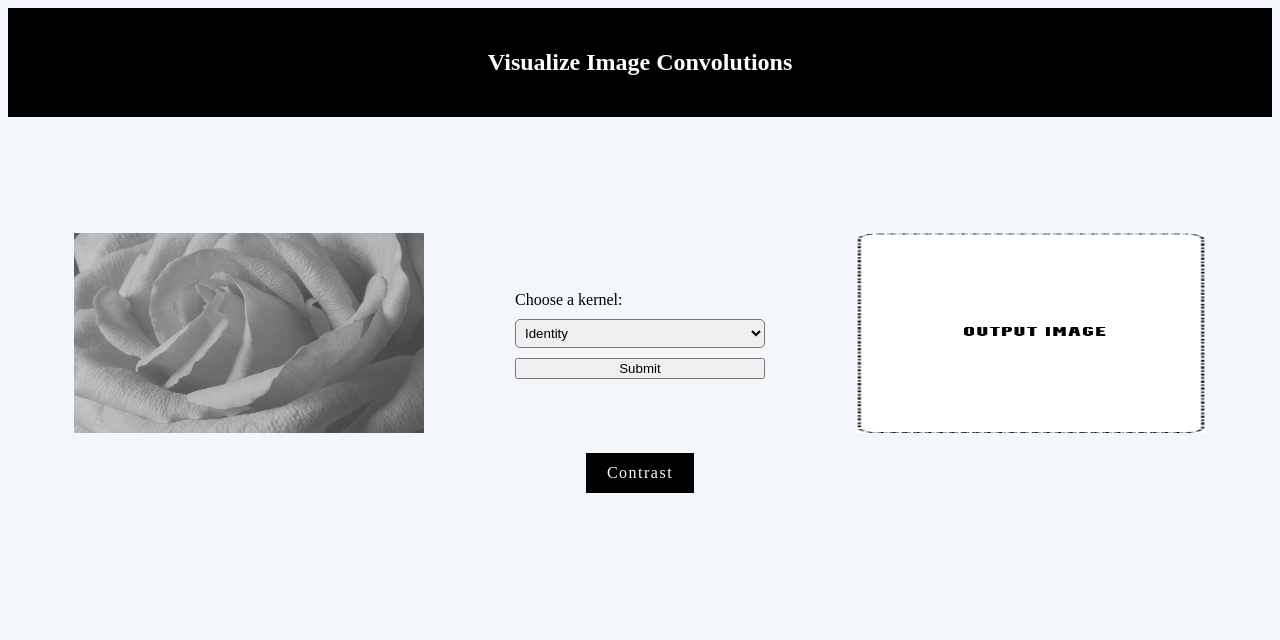
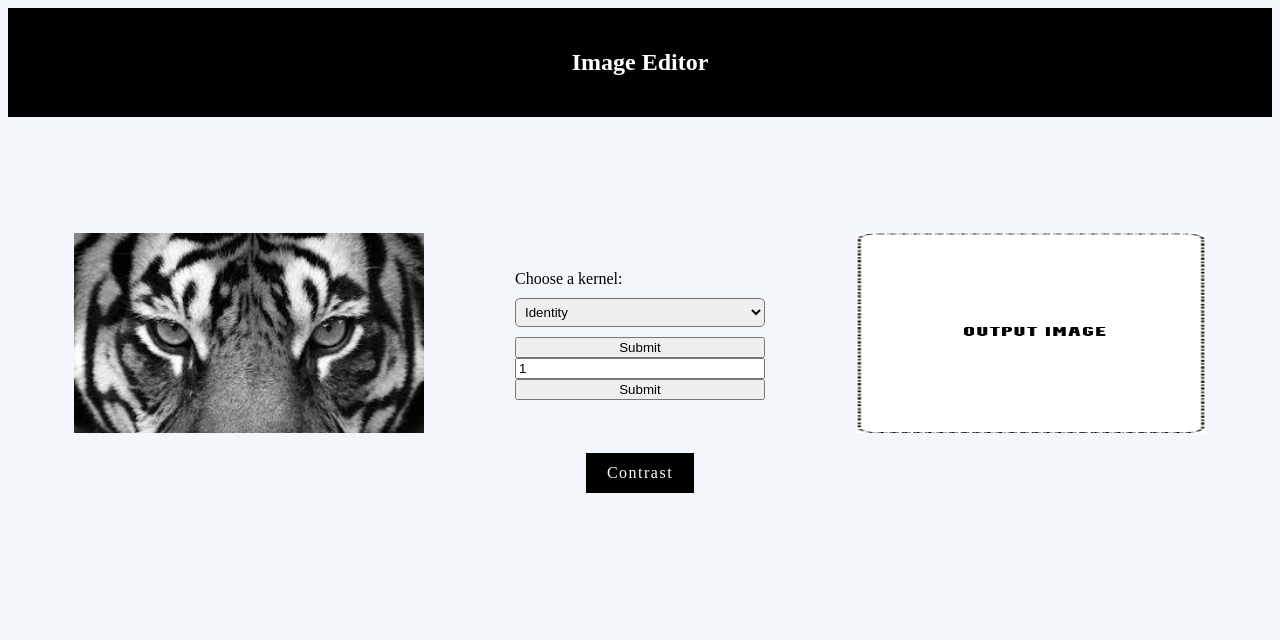
Before and after one commit to mrinalseth/image-editor, a Flask app: page / in a window 1280 px wide. Shown: the top 640 px of the page. Run offline with Flask 2, Linux system fonts and the light colour scheme.

Commit message:
gamma correction

```diff
--- a/app.py
+++ b/app.py
@@ -4,9 +4,39 @@ import string
 from flask import Flask, render_template, request, redirect, url_for, flash
 import numpy as np
 import cv2
+import numpy as np
 import os
 from PIL import Image
 from skimage.exposure import rescale_intensity
+
+
+
+def hist_plot(img):
+
+    # empty list to store the count
+    # of each intensity value
+    count =[]
+
+    # empty list to store intensity
+    # value
+    r = []
+
+    # loop to traverse each intensity
+    # value
+    for k in range(0, 256):
+        r.append(k)
+        count1 = 0
+
+        # loops to traverse each pixel in
+        # the image
+        for i in range(m):
+            for j in range(n):
+                if img[i, j]== k:
+                    count1+= 1
+        count.append(count1)
+
+    return (r, count)
+
 
 app = Flask(__name__)
 app.config['DEBUG'] = True
@@ -58,11 +88,6 @@ def contrast():
 
     # Read original image in greyscale
     originalImage = cv2.imread('static/iu.jpg',cv2.IMREAD_GRAYSCALE)
-
-    # getting the name from the POST request
-    # name = request.form['convolution_type']
-    # kernel = pick_convolution_type(name)
-    # newImage = convolve(originalImage, kernel)
     newImage = originalImage
     mmin = np.array(originalImage).min()
     mmax = np.array(originalImage).max()
@@ -77,6 +102,27 @@ def contrast():
     cv2.imwrite('static/newImage.jpg',newImage)
     return redirect(url_for('add_newImg', name="contrast"))
 
+
+@app.route('/gamma', methods=["POST"])
+def gamma():
+    # Remove the new image from directory on submit
+    if os.path.exists('static/newImage.jpg'):
+        os.remove('static/newImage.jpg')
+
+    # Read original image in greyscale
+    originalImage = cv2.imread('static/iu.jpg',cv2.IMREAD_GRAYSCALE)
+    gamma_value = float(request.form['gamma_value'])
+    print(gamma_value)
+
+    invGamma = float(1/gamma_value)
+    table = [((i / 255) ** invGamma) * 255 for i in range(256)]
+    table = np.array(table, np.uint8)
+    newImage = cv2.LUT(originalImage, table)
+    # r, count = hist_plot(newImage)
+
+
+    cv2.imwrite('static/newImage.jpg',newImage)
+    return redirect(url_for('add_newImg', name="erosion"))
 
 
 # KERNELS
--- a/templates/main.html
+++ b/templates/main.html
@@ -5,7 +5,7 @@
     <meta charset="UTF-8">
     <meta name="viewport" content="width=device-width, initial-scale=1.0">
     <meta http-equiv="X-UA-Compatible" content="ie=edge">
-    <title>Image Kernel Convolver</title>
+    <title>Image Editor</title>
     <!-- <link rel="stylesheet" href="https://cdnjs.cloudflare.com/ajax/libs/bulma/0.6.2/css/bulma.css" /> -->
     <link rel="stylesheet" href="https://cdnjs.cloudflare.com/ajax/libs/font-awesome/4.7.0/css/font-awesome.min.css" />
     <style>
@@ -64,7 +64,7 @@
         <div class="hero-body">
             <div class="container">
                 <h1 class="title">
-                    Visualize Image Convolutions
+                    Image Editor
                 </h1>
             </div>
 
@@ -94,6 +94,10 @@
                     </select>
                     <input id="btn" type="submit">
                 </form>
+                <form method="POST" action="{{ url_for('gamma') }}">
+                    <input type="text" name="gamma_value" value="1">
+                    <input type="submit">
+                </form>
             </div>
             <div class="column is-one-third">
                 <figure class="image is-1by2">
--- a/templates/output.html
+++ b/templates/output.html
@@ -5,7 +5,7 @@
     <meta charset="UTF-8">
     <meta name="viewport" content="width=device-width, initial-scale=1.0">
     <meta http-equiv="X-UA-Compatible" content="ie=edge">
-    <title>Image Kernel Convolver</title>
+    <title>Image Editor</title>
     <!-- <link rel="stylesheet" href="https://cdnjs.cloudflare.com/ajax/libs/bulma/0.6.2/css/bulma.css" />
     <link rel="stylesheet" href="https://cdnjs.cloudflare.com/ajax/libs/font-awesome/4.7.0/css/font-awesome.min.css" /> -->
     <style>
@@ -39,7 +39,7 @@
         <div class="hero-body" >
             <div class="container" >
                 <h1 class="title">
-                    Visualize Image Convolutions
+                    Image Editor
                 </h1>
             </div>
         </div>
```
Also changed, not shown: static/iu.jpg, static/iu1.jpg (deleted), static/iu2.jpg (added), static/newImage.jpg (deleted).
